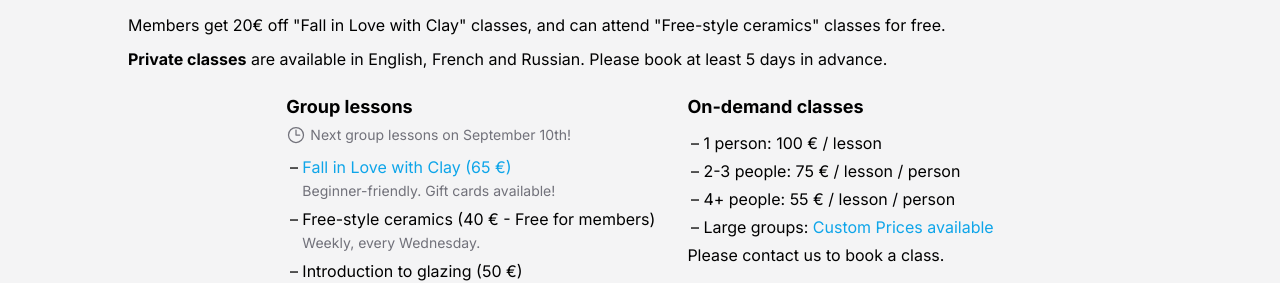
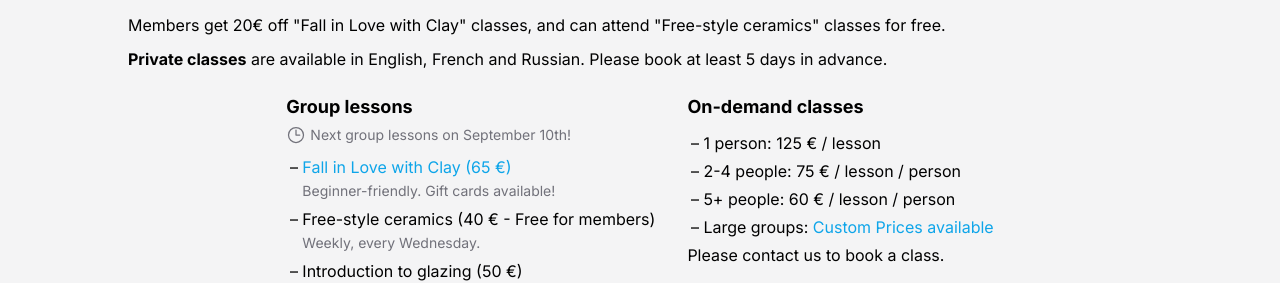
Before and after one commit to jleclanche/malinamore.studio, a Next.js app: page / in a window 1280 px wide. Shown: the part 904-1187 px from the top of the page. Built offline with nearby package versions, Linux system fonts and the light colour scheme.

Commit message:
Update prices for private classes

```diff
--- a/app/classes/OurClasses.tsx
+++ b/app/classes/OurClasses.tsx
@@ -66,9 +66,9 @@ const OurClasses = () => (
 			<div>
 				<p className="font-bold text-lg">On-demand classes</p>
 				<ul className="list-dash pl-4 mt-2">
-					<li>1 person: 100 € / lesson</li>
-					<li>2-3 people: 75 € / lesson / person</li>
-					<li>4+ people: 55 € / lesson / person</li>
+					<li>1 person: 125 € / lesson</li>
+					<li>2-4 people: 75 € / lesson / person</li>
+					<li>5+ people: 60 € / lesson / person</li>
 					<li>
 						Large groups:{" "}
 						<Link
```
